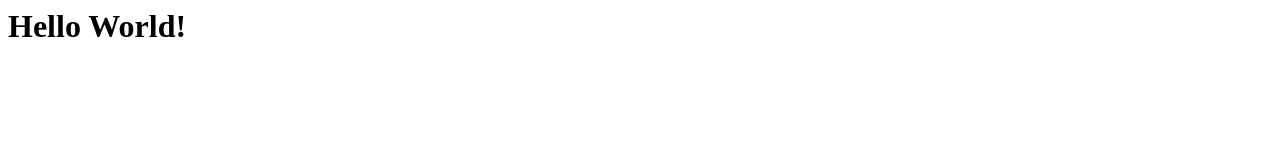
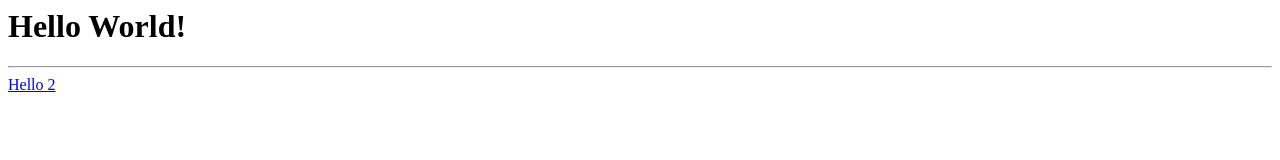
Before and after one commit to euphobyte/uart-plus, a plain HTML site: page docs/index.html in a window 1280 px wide. Drawn offline with Linux system fonts and the light colour scheme.

Commit message:
Update index.html

```diff
--- a/docs/index.html
+++ b/docs/index.html
@@ -1 +1,3 @@
 <h1>Hello World!</h1>
+<hr>
+<a href="..\hello2.html">Hello 2</a>
```
